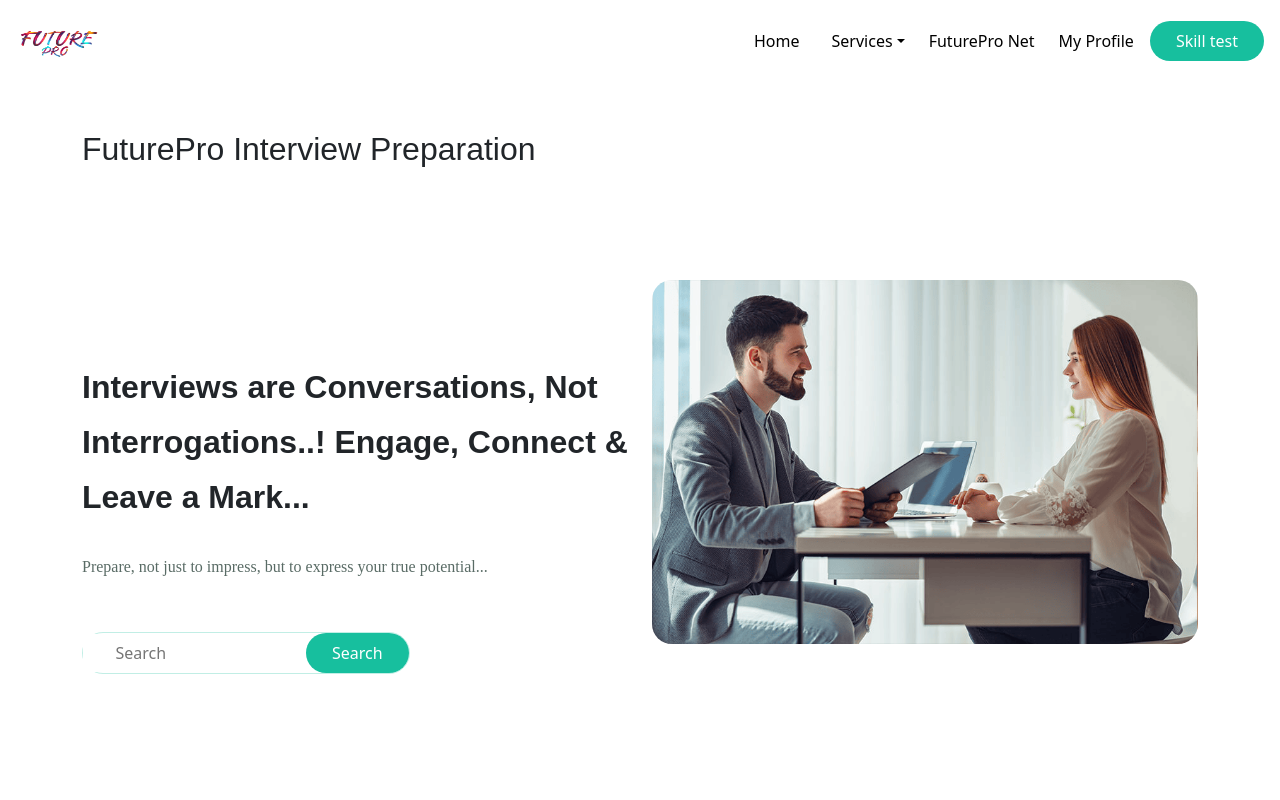
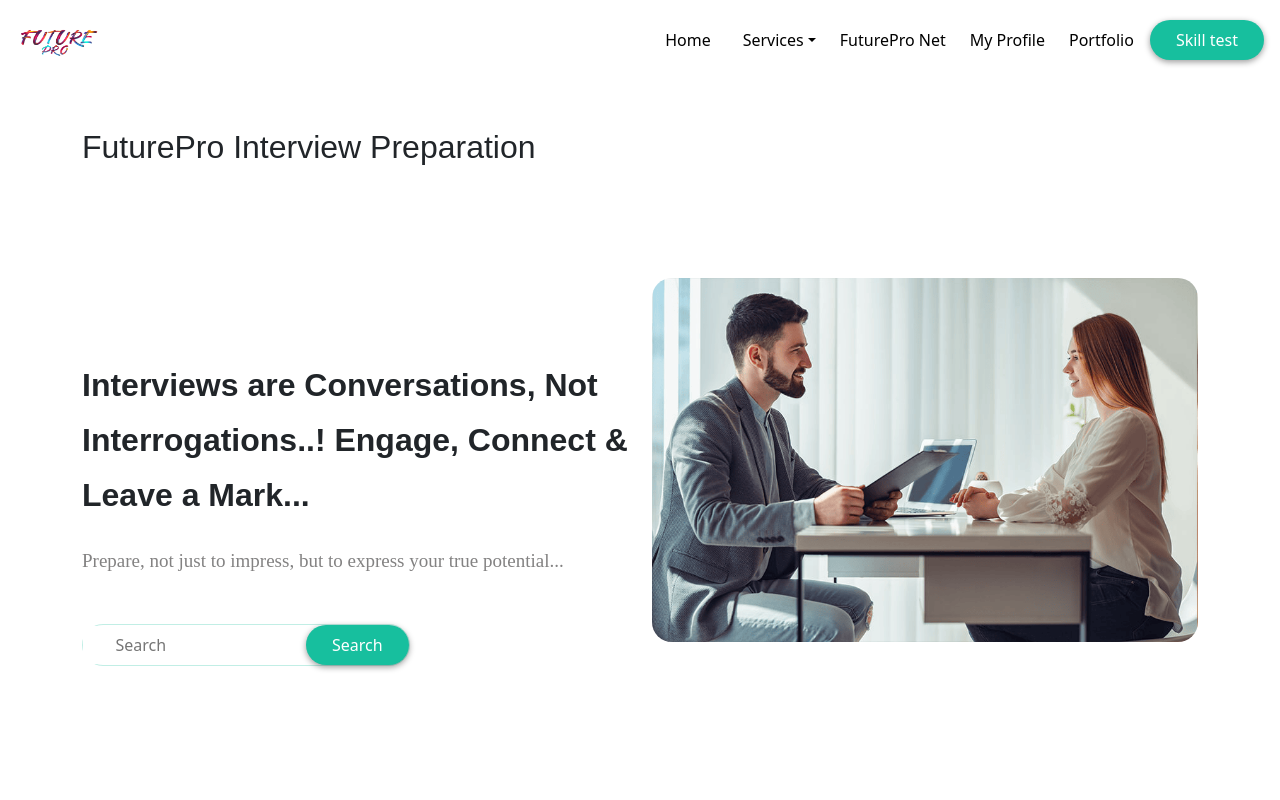
Before and after one commit to FuturePro-Career-Guidance/Future-Pro, a React (Create React App) app: page /interviewpreparation in a window 1280 px wide. Shown: the top 800 px of the page. Built offline with nearby package versions, Linux system fonts and the light colour scheme.

Commit message:
Add portfolio

```diff
--- a/src/App.js
+++ b/src/App.js
@@ -10,7 +10,8 @@
 import InterviewPrep from './Pages/Interviewprep';
 import GeneralCareer from './Pages/generalCareer';
 import QuizPage from './Pages/QuizPage';
-import  MyProfile from './Pages/profile'
+import  MyProfile from './Pages/profile';
+import Portfolio from './Components/Portfolio/portfolio'
 import Footer from './InterviewComponents/Footer/Footer';
 
 function App() {
@@ -28,6 +29,7 @@
           <Route path='/genralRecomendation' element={<GeneralCareer/>}/>
           <Route path='/skilltest' element={<QuizPage/>}/>
           <Route path='/myProfile' element={<MyProfile  setAuth={setAuth}/>}/>
+          <Route path='/portfolio' element={<Portfolio/>}/>
         </Routes>
       </Router>
 
--- /dev/null
+++ b/src/Components/Portfolio/portfolio.css
@@ -0,0 +1,211 @@
+*{
+    margin: 0;
+    padding: 0;
+    box-sizing: border-box;;
+    text-decoration: none;;
+    list-style: none;
+    border: none;
+    outline: none;
+}
+html{
+    scroll-behavior: smooth;
+}
+:root{
+    --color-primary:#29d882;
+    --color-primary-variant:#00bd95;
+    --color-white:#ffffff;
+    --color-black:#000000;
+    --color-dark:#838282;
+
+    --transition: .4s ease;
+
+}
+
+body{
+    background: var(--color-white);
+    color: var(--color-black);
+    font-family: 'Segoe UI','Segoe UI', Tahoma, Geneva, Verdana, sans-serif;
+}
+h1{
+    font-size: 50px;
+    font-weight: 700;
+    line-height: 130%;
+
+}
+h3{
+    font-size: 34px;
+    font-weight: 700;
+    color: var(--color-primary);
+    line-height: 130%;
+}
+p{
+    color: var(--color-dark);
+    line-height: 150%;
+    font-size: 19px;
+}
+img{
+    width: 100%;
+    display: block;
+}
+.btn{
+    display: inline-block;
+    width: fit-content;
+    padding: 14px 32px;
+    font-weight: 500;
+    font-size: 19px;
+    border-radius: 30px;
+    background: var(--color-primary);
+    color: var(--color-white);
+    box-shadow: 0 02px 06px rgba(0,0,0,0.4);
+    transition: var(--transition);
+}
+.btn:hover{
+    background: var(--color-primary-variant);
+    box-shadow: none;
+}
+.container{
+    width: 90%;
+    margin: 0 auto;
+    max-width: 1420px;
+}
+/* Start nav Bar */
+nav{
+    width: 100%;
+    height: 5rem;
+    top: 0;
+    left: 0;
+    display: flex;
+    align-items: center;
+}
+.nav-container{
+    display: flex;
+    align-items: center;
+    justify-content: space-between;
+
+}
+.logo{
+    font-size: 2.2rem;
+    font-weight: 700;
+    color: var(--color-black);
+}
+.logo span{
+    color: var(--color-dark);
+}
+.nav-links{
+    display: flex;
+    align-items: center;
+    gap: 4rem;
+}
+.nav-links li a{
+    font-size: 19px;
+    color: var(--color-dark);
+    position: relative;
+    transition: var(--transition);
+}
+.nav-links li a :hover{
+    color: var(--color-black);
+}
+.nav-links li a::before{
+    content: '';
+    width: 0;
+    height: 3px;
+    border-radius: 6px;
+    background: var(--color-primary);
+    position: absolute;
+    bottom: -6px;
+    left: 0;
+    transition: var(--transition);
+}
+.nav-links li a:hover::before{
+    width: 100%;
+}
+.active{
+    color: var(--color-black) important!;
+}
+.active::before{
+    width: 1000% important!;
+}
+/* end nav bar */
+/* Start header section  */
+header{
+    justify-content: center;
+    position: relative;
+    overflow: hidden;
+}
+.header-container{
+    display: grid;
+    grid-template-columns: auto 45rem;
+    gap:4rem;
+    align-items: center;
+    padding-top: 3%;
+    padding-bottom: 3%;
+}
+.header-container h3{
+    margin: .7rem 0;
+    color: var(--color-primary);
+}
+.header-container p{
+    margin: 0 0 1.8rem;
+}
+.header-right{
+    display: flex;
+    align-items: center;
+    justify-content: center;
+}
+.circle{
+    height: 28rem;
+    width: 28rem;
+    border-radius: 50%;
+    border: 1px solid var(--color-primary);
+    position: relative;
+    animation: CircleAni linear infinite 20s;
+}
+@keyframes CircleAni{
+    to{
+        transform:rotate(360deg);
+    }
+}
+.circle a{
+    width: 4rem;
+    height: 4rem;
+    border-radius: 50%;
+    background: var(--color-white);
+    display: flex;
+    justify-content: center;
+    align-items: center;
+    color: var(--color-primary);
+    box-shadow:0 0 1rem rgba(0,0,0,0.2);
+    font-size: 22px;
+    position: absolute;
+    transition: var(--transition);
+}
+.circle a:hover{
+    background: var(--color-primary);
+    color: var(--color-white);
+}
+.circle a:nth-child(1){
+    left: calc(50% - 2rem);
+    top: -2rem;
+}
+.circle a:nth-child(2){
+    top: calc(50% - 2rem);
+    right: -2rem;
+}
+.circle a:nth-child(3){
+    top: calc(50% - 2rem);
+    left: -2rem;
+}
+.circle a:nth-child(4){
+    left: calc(50% - 2rem);
+    bottom: -2rem;
+}
+.hero-image{
+    position: absolute;
+    height: 22rem;
+    width: 22rem;
+    overflow: hidden;
+    padding: 1rem;
+    border-radius: 50%;
+    background: var(--color-primary);
+}
+/* end header section  */
--- /dev/null
+++ b/src/Components/Portfolio/portfolio.jsx
@@ -0,0 +1,80 @@
+import React from 'react';
+import './portfolio.css'; // Make sure to import your CSS file
+import prof from "../../Assests/img/hero.png";
+import {FaFacebook, FaTwitter, FaInstagram, FaLinkedin} from 'react-icons/fa';
+
+function App() {
+  return (
+    <div>
+      <nav>
+        <div className="container nav-container">
+          <a href="" className="logo" style={{textDecoration:"none"}}>
+            Candy<span>Code</span>
+          </a>
+          <ul className="nav-links">
+            <li>
+              <a href="#" className="active" style={{textDecoration:"none"}}>
+                Home
+              </a>
+            </li>
+            <li>
+              <a href="# " style={{textDecoration:"none"}}>About</a>
+            </li>
+            <li>
+              <a href="#" style={{textDecoration:"none"}}>Skills</a>
+            </li>
+            <li>
+              <a href="#" style={{textDecoration:"none"}}>Portfolio</a>
+            </li>
+            <li>
+              <a href="#" style={{textDecoration:"none"}}>Contact</a>
+            </li>
+          </ul>
+        </div>
+      </nav>
+
+      <header>
+        <div className="container header-container">
+          <div className="header-left">
+            <h1>
+              Web <br /> & App Development
+            </h1>
+            <h3>Hi, I'm The Jay Sean </h3>
+            <p>
+              I am a seasoned web and app developer with a strong foundation in both front-end and back-end technologies.
+              With a proven ability to create dynamic and user-centric digital solutions, I excel in transforming concepts
+              into functional and aesthetically pleasing web applications and mobile apps. My passion lies in crafting
+              efficient and scalable code, always focused on delivering exceptional user experiences. With a keen eye for
+              detail and a commitment to staying updated with the latest industry trends, I consistently produce results
+              that meet and exceed client expectations
+            </p>
+            <a href="" className="btn" download="./img/CV.pdf">
+              Download CV
+            </a>
+          </div>
+          <div className="header-right">
+            <div className="circle">
+              <a href="#">
+                <i className="fab fa-facebook"><FaFacebook/></i>
+              </a>
+              <a href="#">
+                <i className="fab fa-instagram"><FaInstagram/></i>
+              </a>
+              <a href="#">
+                <i className="fab fa-twitter"> <FaTwitter/></i>
+              </a>
+              <a href="#">
+                <i className="fab fa-linkedin"><FaLinkedin/></i>
+              </a>
+            </div>
+            <div className="hero-image">
+              <img src={prof} alt="" />
+            </div>
+          </div>
+        </div>
+      </header>
+    </div>
+  );
+}
+
+export default App;
--- a/src/Components/navBar.jsx
+++ b/src/Components/navBar.jsx
@@ -43,6 +43,10 @@
         </li>
 
         <li class="nav-item me-2">
+          <a class="nav-link active" aria-current="page" href="/portfolio">Portfolio</a>
+        </li>
+
+        <li class="nav-item me-2">
       <button className='btn ' onClick={SkillTesting}>Skill test</button>
         </li>
 
```
